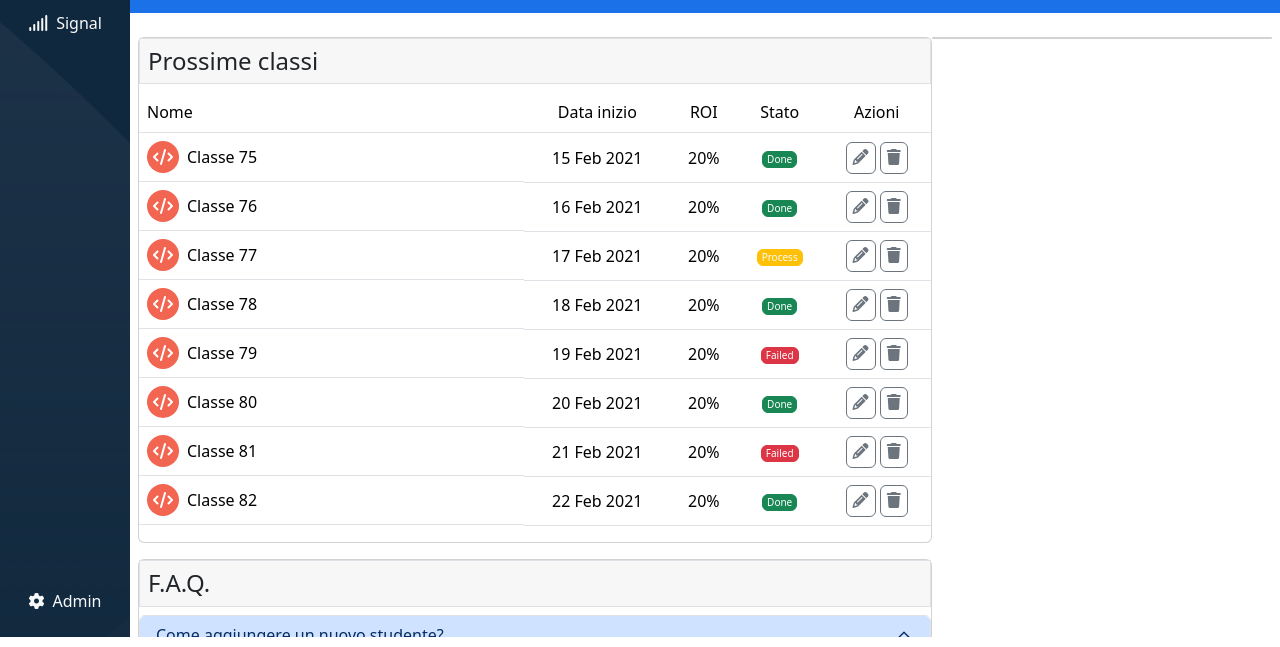
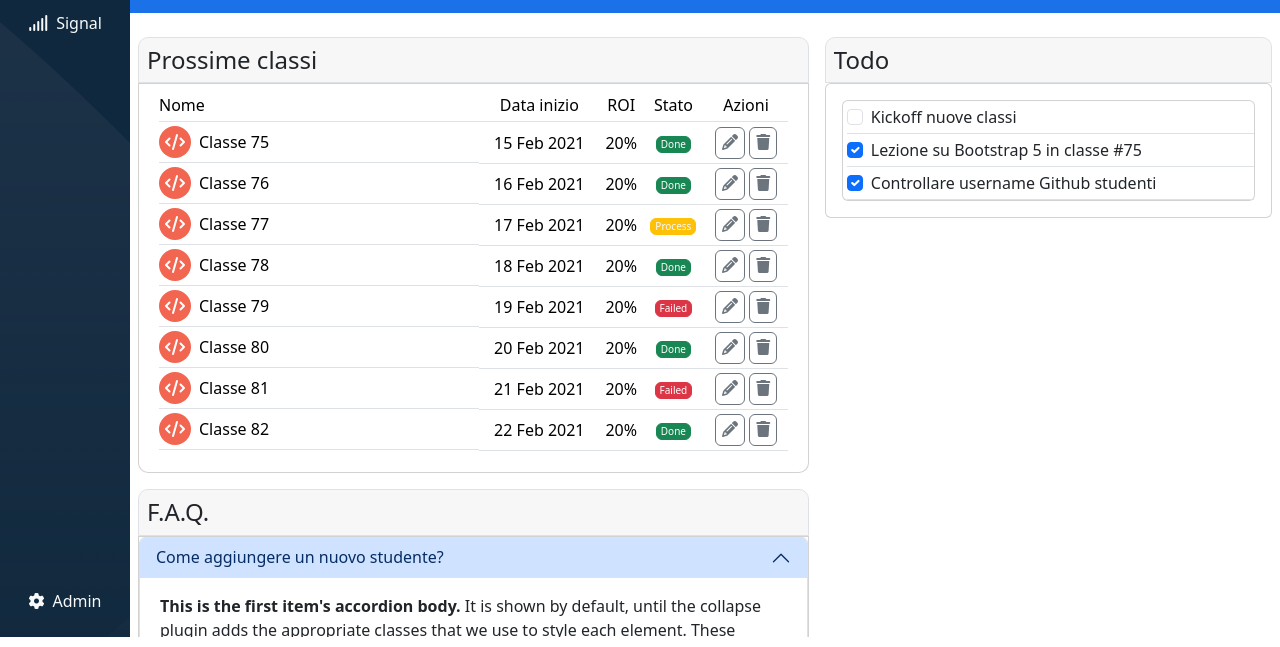
Before and after one commit to Luca10992/html-css-bootstrap-dashboard, a plain HTML site: page index.html in a window 1280 px wide. Shown: the part 153-800 px from the top of the page. Drawn offline with nearby package versions, Linux system fonts and the light colour scheme.

Commit message:
feat. add todo card

```diff
--- a/css/style.css
+++ b/css/style.css
@@ -109,8 +109,14 @@ ul {
     font-size: 10px;
 }
 
-.card h2 {
+.column h2 {
     background-color: #F7F7F7;
+    border-radius: 10px 10px 0 0;
+}
+
+.column.left .card {
+    border-radius: 0 0 10px 10px;
+    padding: 5px 20px;
 }
 
 .table td {
@@ -120,6 +126,10 @@ ul {
 
 .table .name {
     text-align: start;
+}
+
+.table td {
+    padding: 4px 0;
 }
 
 .code {
@@ -154,14 +164,14 @@ ul {
     }
 
     .column.left {
-        width: 70%;
+        width: 60%;
     }
 
     .column.right {
-        width: 30%;
+        width: 40%;
     }
 
     .table .name {
-        padding-right: 10rem;
+        padding-right: 8rem;
     }
 }
--- a/index.html
+++ b/index.html
@@ -106,10 +106,10 @@
                         <h2>125</h2>
                     </div>
                 </div>
-                <div class="info d-lg-flex py-4 px-2">
+                <div class="info d-lg-flex gap-3 py-4 px-2">
                     <div class="column left">
+                        <h2 class="p-2 border fs-4 mb-0">Prossime classi</h2>
                         <div class="card mb-3">
-                            <h2 class="p-2 border fs-4">Prossime classi</h2>
                             <table class="table">
                                 <thead>
                                   <tr>
@@ -236,8 +236,8 @@
                                 </tbody>
                               </table>
                         </div>
-                        <div class="card mb-3">
-                            <h2 class="p-2 border fs-4">F.A.Q.</h2>
+                        <h2 class="p-2 border fs-4 mb-0">F.A.Q.</h2>
+                        <div class="card mb-3 p-0">
                             <div class="accordion" id="accordionExample">
                                 <div class="accordion-item">
                                   <h2 class="accordion-header">
@@ -279,8 +279,28 @@
                         </div>
                     </div>
                     <div class="column right">
-                        <div class="card mb-3">
-
+                        <h2 class="p-2 border fs-4 mb-0">Todo</h2>
+                        <div class="card mb-3 p-3">
+                            <div class="card">
+                                <div class="form-check border-bottom py-1 ms-1 mb-0">
+                                    <input class="form-check-input" type="checkbox" value="" id="flexCheckDefault">
+                                    <label class="form-check-label" for="flexCheckDefault">
+                                        Kickoff nuove classi
+                                    </label>
+                                </div>
+                                <div class="form-check border-bottom py-1 ms-1 mb-0">
+                                    <input class="form-check-input" type="checkbox" value="" id="flexCheckChecked" checked>
+                                    <label class="form-check-label" for="flexCheckChecked">
+                                        Lezione su Bootstrap 5 in classe #75
+                                    </label>
+                                </div>
+                                <div class="form-check border-bottom py-1 ms-1 mb-0">
+                                    <input class="form-check-input" type="checkbox" value="" id="flexCheckChecked" checked>
+                                    <label class="form-check-label" for="flexCheckChecked">
+                                        Controllare username Github studenti
+                                    </label>
+                                </div>
+                            </div>
                         </div>
                     </div>
                 </div>
```
